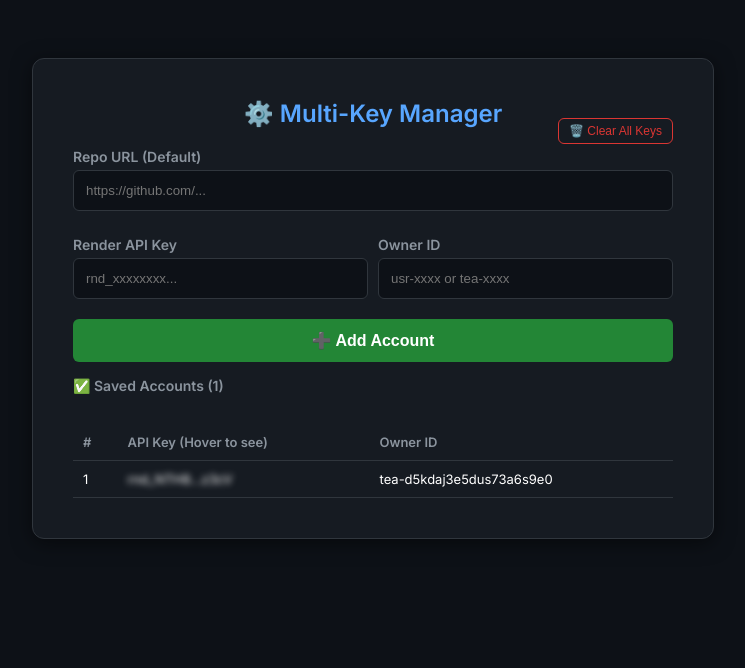
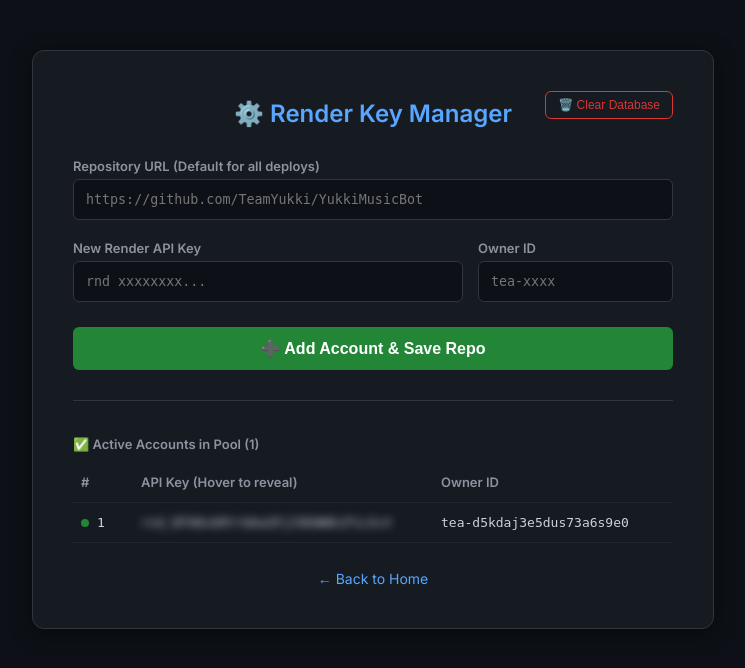
Before and after one commit to SUDEEPBOTS/Deploy12, a Flask app: page /admin in a window 1280 px wide. Shown: the top 668 px of the page, without its empty margins (267-1012 px from the left). Run offline with Flask 3, Linux system fonts and the light colour scheme; the visitor is signed in with stand-in values (Sample User, id 1); data that the repository does not hold is empty.

Commit message:
Update admin.html

```diff
--- a/templates/admin.html
+++ b/templates/admin.html
@@ -1,79 +1,105 @@
 <!DOCTYPE html>
-<html>
+<html lang="en">
 <head>
-    <title>Admin Panel</title>
+    <meta charset="UTF-8">
+    <meta name="viewport" content="width=device-width, initial-scale=1.0">
+    <title>Admin Panel - Deployer</title>
     <link href="https://fonts.googleapis.com/css2?family=Inter:wght@400;600&display=swap" rel="stylesheet">
     <style>
-        body { background: #0d1117; color: white; font-family: 'Inter', sans-serif; display: flex; justify-content: center; padding-top: 50px;}
-        .container { background: #161b22; padding: 40px; border: 1px solid #30363d; width: 600px; border-radius: 12px; box-shadow: 0 4px 20px rgba(0,0,0,0.5); }
+        body { background: #0d1117; color: white; font-family: 'Inter', sans-serif; display: flex; justify-content: center; padding-top: 50px; margin: 0; }
+        .container { background: #161b22; padding: 40px; border: 1px solid #30363d; width: 100%; max-width: 600px; border-radius: 12px; box-shadow: 0 4px 20px rgba(0,0,0,0.5); }
 
-        h2 { text-align: center; margin-top: 0; color: #58a6ff; }
+        h2 { text-align: center; margin-top: 0; color: #58a6ff; margin-bottom: 30px; }
 
-        label { display: block; margin-top: 15px; font-weight: 600; font-size: 14px; color: #8b949e; }
-        input { width: 100%; padding: 12px; margin-top: 5px; background: #0d1117; border: 1px solid #30363d; color: white; border-radius: 6px; box-sizing: border-box; }
+        /* Forms */
+        form { margin-bottom: 20px; }
+
+        label { display: block; margin-top: 15px; font-weight: 600; font-size: 13px; color: #8b949e; margin-bottom: 5px; }
+        input { width: 100%; padding: 12px; background: #0d1117; border: 1px solid #30363d; color: white; border-radius: 6px; box-sizing: border-box; font-family: monospace; }
         input:focus { border-color: #58a6ff; outline: none; }
 
-        .btn-add { width: 100%; padding: 12px; background: #238636; color: white; border: none; cursor: pointer; margin-top: 20px; font-weight: bold; border-radius: 6px; font-size: 16px; }
+        /* Buttons */
+        .btn-add { width: 100%; padding: 12px; background: #238636; color: white; border: none; cursor: pointer; margin-top: 25px; font-weight: bold; border-radius: 6px; font-size: 16px; transition: 0.2s; }
         .btn-add:hover { background: #2ea043; }
 
-        .btn-clear { background: transparent; border: 1px solid #da3633; color: #da3633; padding: 5px 10px; border-radius: 6px; cursor: pointer; font-size: 12px; float: right; margin-top: -30px;}
-        .btn-clear:hover { background: rgba(218, 54, 51, 0.1); }
+        .header-actions { display: flex; justify-content: flex-end; margin-bottom: -20px; }
+        .btn-clear { background: transparent; border: 1px solid #da3633; color: #da3633; padding: 6px 12px; border-radius: 6px; cursor: pointer; font-size: 12px; transition: 0.2s; }
+        .btn-clear:hover { background: rgba(218, 54, 51, 0.15); }
 
-        table { width: 100%; border-collapse: collapse; margin-top: 30px; }
-        th, td { text-align: left; padding: 10px; border-bottom: 1px solid #30363d; font-size: 13px; }
-        th { color: #8b949e; }
-        .key-mask { filter: blur(3px); transition: 0.3s; cursor: pointer; }
+        /* Table */
+        .table-container { margin-top: 30px; border-top: 1px solid #30363d; padding-top: 20px; }
+        table { width: 100%; border-collapse: collapse; }
+        th, td { text-align: left; padding: 12px 8px; border-bottom: 1px solid #21262d; font-size: 13px; }
+        th { color: #8b949e; font-weight: 600; }
+        td { color: #c9d1d9; font-family: monospace; }
+
+        .key-mask { filter: blur(4px); transition: 0.3s; cursor: pointer; user-select: none; }
         .key-mask:hover { filter: none; }
+
+        .status-badge { display: inline-block; width: 8px; height: 8px; background: #238636; border-radius: 50%; margin-right: 8px; }
     </style>
 </head>
 <body>
     <div class="container">
-        <h2>⚙️ Multi-Key Manager</h2>
-        <form method="POST" action="/admin/clear" onsubmit="return confirm('Are you sure? Sab udd jayega!');">
-            <button class="btn-clear">🗑️ Clear All Keys</button>
+        <div class="header-actions">
+            <form method="POST" action="/admin/clear" onsubmit="return confirm('⚠️ Warning: This will delete ALL saved API keys. Are you sure?');" style="margin: 0;">
+                <button class="btn-clear">🗑️ Clear Database</button>
             </form>
+        </div>
 
-        <form method="POST" action="/admin/add">
-            <label>Repo URL (Default)</label>
-            <input type="text" name="repo" value="{{ config.repo }}" placeholder="https://github.com/..." required>
+        <h2>⚙️ Render Key Manager</h2>
 
-            <div style="display: flex; gap: 10px; margin-top: 10px;">
-                <div style="flex: 1;">
-                    <label>Render API Key</label>
+        <form method="POST" action="/admin">
+
+            <label>Repository URL (Default for all deploys)</label>
+            <input type="text" name="repo" value="{{ config.repo }}" placeholder="https://github.com/TeamYukki/YukkiMusicBot" required>
+
+            <div style="display: flex; gap: 15px; margin-top: 5px;">
+                <div style="flex: 2;">
+                    <label>New Render API Key</label>
                     <input type="text" name="new_api_key" placeholder="rnd_xxxxxxxx..." required autocomplete="off">
                 </div>
                 <div style="flex: 1;">
                     <label>Owner ID</label>
-                    <input type="text" name="new_owner_id" placeholder="usr-xxxx or tea-xxxx" required autocomplete="off">
+                    <input type="text" name="new_owner_id" placeholder="tea-xxxx" required autocomplete="off">
                 </div>
             </div>
 
-            <button type="submit" class="btn-add">➕ Add Account</button>
+            <button type="submit" class="btn-add">➕ Add Account & Save Repo</button>
         </form>
 
+        <div class="table-container">
+            <label style="margin-bottom: 10px;">✅ Active Accounts in Pool ({{ accounts|length }})</label>
+
             {% if accounts %}
-        <label>✅ Saved Accounts ({{ accounts|length }})</label>
             <table>
                 <thead>
                     <tr>
-                    <th>#</th>
-                    <th>API Key (Hover to see)</th>
-                    <th>Owner ID</th>
+                        <th width="10%">#</th>
+                        <th width="50%">API Key (Hover to reveal)</th>
+                        <th width="40%">Owner ID</th>
                     </tr>
                 </thead>
                 <tbody>
                     {% for key, owner in accounts %}
                     <tr>
-                    <td>{{ loop.index }}</td>
-                    <td><span class="key-mask">{{ key[:8] }}...{{ key[-4:] }}</span></td>
+                        <td><span class="status-badge"></span>{{ loop.index }}</td>
+                        <td><span class="key-mask">{{ key }}</span></td>
                         <td>{{ owner }}</td>
                     </tr>
                     {% endfor %}
                 </tbody>
             </table>
             {% else %}
-        <p style="text-align: center; color: #8b949e; margin-top: 20px;">No accounts saved yet.</p>
+            <div style="text-align: center; padding: 20px; color: #8b949e; border: 1px dashed #30363d; border-radius: 6px; margin-top: 10px;">
+                No accounts added yet. Add one above or use the Telegram Bot.
+            </div>
             {% endif %}
+        </div>
+
+        <div style="text-align: center; margin-top: 25px;">
+             <a href="/" style="color: #58a6ff; text-decoration: none; font-size: 14px;">← Back to Home</a>
+        </div>
     </div>
 </body>
 </html>
```
Lines whose indentation alone changed are shown as unchanged.
